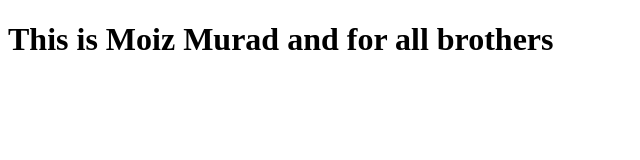
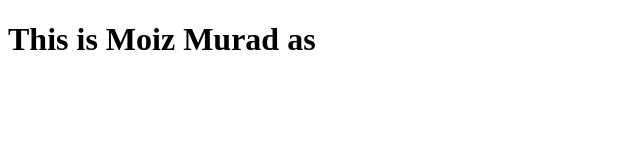
Before and after one commit to moizmurad24/bootcamp_2020, a plain HTML site: page index.html in a window 1280 px wide. Shown: the whole page, without its empty margins (0-640 px from the left). Drawn offline with Linux system fonts and the light colour scheme.

Commit message:
Update index.html

```diff
--- a/index.html
+++ b/index.html
@@ -7,6 +7,6 @@
     <title>Hello World Program</title>
 </head>
 <body>
-    <h1>This is Moiz Murad and for all brothers </h1>
+    <h1>This is Moiz Murad as </h1>
 </body>
 </html>
```
